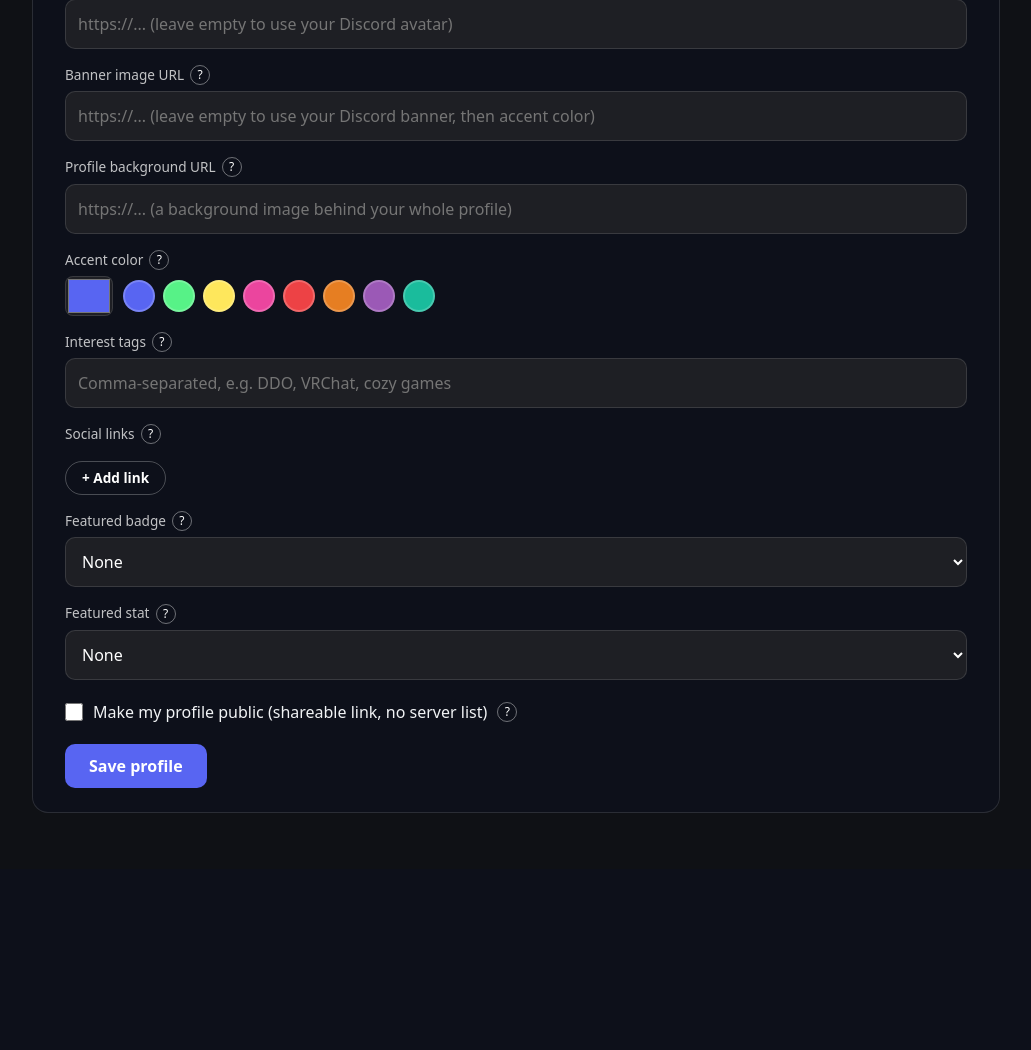
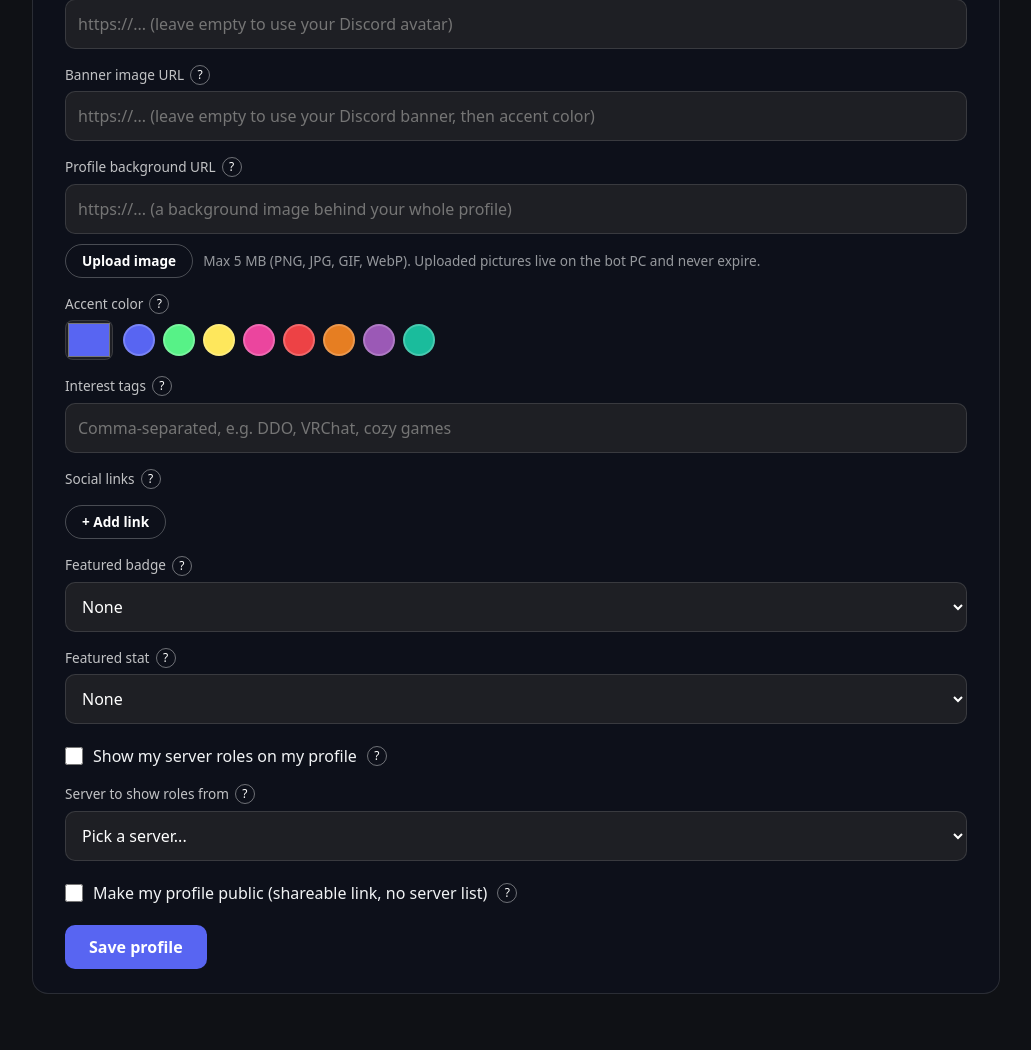
Before and after one commit to poos241/Discord-Testing-Bot-Grounds-V1, a Flask app: page /profile/edit in a window 1280 px wide. Shown: the part 1086-2136 px from the top of the page, without its empty margins (124-1155 px from the left). Before the commit the page ends 1899 px from the top, so only its background shows below. Run offline with Flask 3, Linux system fonts and the light colour scheme; the visitor is signed in with stand-in values (Sample User, id 1); data that the repository does not hold is empty.

Commit message:
Web edit page: background upload button, roles toggle + server picker, bg preflight

```diff
--- a/Discord Bot Templet Mde With Python/web/templates/profile_edit.html
+++ b/Discord Bot Templet Mde With Python/web/templates/profile_edit.html
@@ -4,7 +4,7 @@
 
 {% block body %}
 <!-- Custom profile background preview (fixed, behind everything) -->
-<div id="page-bg" style="display:none;position:fixed;inset:0;z-index:-1;
+<div id="page-bg" style="display:none;position:fixed;inset:0;z-index:-1;transform:translateZ(0);-webkit-transform:translateZ(0);
     background-size:cover;background-position:center;"></div>
 <div id="page-bg-overlay" style="display:none;position:fixed;inset:0;z-index:-1;
     background:radial-gradient(ellipse at center, rgba(0,0,0,.2) 0%, rgba(0,0,0,.68) 100%), linear-gradient(rgba(0,0,0,.3), rgba(0,0,0,.72));"></div>
@@ -129,12 +129,20 @@
 
         <label style="display:flex;align-items:center;gap:6px;font-size:.85rem;color:rgba(255,255,255,.75);margin:16px 0 6px;"
             for="background-input">Profile background URL
-            <span class="help-tip"><button type="button" class="help-btn" aria-label="Help for background">?</button><span class="help-text">A picture that fills the whole page behind your profile. Pick one that is not too busy, so your words stay easy to read.</span></span></label>
+            <span class="help-tip"><button type="button" class="help-btn" aria-label="Help for background">?</button><span class="help-text">A picture that fills the whole page behind your profile. Pick one that is not too busy, so your words stay easy to read. You can paste a link below, or press Upload image to pick a picture from your own computer instead.</span></span></label>
         <input id="background-input" type="url" maxlength="500"
             placeholder="https://... (a background image behind your whole profile)"
             style="width:100%;box-sizing:border-box;background:#1e1f24;
             border:1px solid rgba(255,255,255,.12);border-radius:10px;
             color:#fff;padding:12px;font-family:inherit;">
+        <div style="display:flex;gap:10px;align-items:center;margin-top:10px;flex-wrap:wrap;">
+            <button id="upload-bg-btn" type="button"
+                style="border:1px solid rgba(255,255,255,.25);background:transparent;color:#fff;
+                border-radius:99px;padding:6px 16px;cursor:pointer;font-size:.85rem;font-weight:700;">Upload image</button>
+            <span style="font-size:.85rem;opacity:.6;">Max 5 MB (PNG, JPG, GIF, WebP). Uploaded pictures live on the bot PC and never expire.</span>
+            <span id="upload-status" style="font-size:.85rem;"></span>
+        </div>
+        <input id="upload-bg-input" type="file" accept="image/png,image/jpeg,image/gif,image/webp" style="display:none;">
 
         <label style="display:flex;align-items:center;gap:6px;font-size:.85rem;color:rgba(255,255,255,.75);margin:16px 0 6px;">Accent color
             <span class="help-tip"><button type="button" class="help-btn" aria-label="Help for accent color">?</button><span class="help-text">Your own color. It tints your level ring, your progress bars, and the bars above each section on your profile.</span></span></label>
@@ -191,6 +199,23 @@
 
         <label style="display:flex;gap:10px;align-items:center;margin-top:20px;
             cursor:pointer;">
+            <input id="show-roles-toggle" type="checkbox" style="width:18px;height:18px;">
+            <span>Show my server roles on my profile</span>
+            <span class="help-tip"><button type="button" class="help-btn" aria-label="Help for server roles">?</button><span class="help-text">Turn this on to show the roles you have in one server you pick below. Roles show in their Discord colors. Only the server you pick is shown, never your full server list.</span></span>
+        </label>
+
+        <label style="display:flex;align-items:center;gap:6px;font-size:.85rem;color:rgba(255,255,255,.75);margin:16px 0 6px;"
+            for="roles-guild-input">Server to show roles from
+            <span class="help-tip"><button type="button" class="help-btn" aria-label="Help for roles server">?</button><span class="help-text">Pick which server your roles come from. You need to be a member of it, and the bot needs to be in it too.</span></span></label>
+        <select id="roles-guild-input"
+            style="width:100%;box-sizing:border-box;background:#1e1f24;
+            border:1px solid rgba(255,255,255,.12);border-radius:10px;
+            color:#fff;padding:12px;font-family:inherit;">
+            <option value="">Pick a server...</option>
+        </select>
+
+        <label style="display:flex;gap:10px;align-items:center;margin-top:20px;
+            cursor:pointer;">
             <input id="public-toggle" type="checkbox" style="width:18px;height:18px;">
             <span>Make my profile public (shareable link, no server list)</span>
             <span class="help-tip"><button type="button" class="help-btn" aria-label="Help for public profile">?</button><span class="help-text">Turn this on and anyone with your profile link can see it, even if they are not logged in. Your server list is never shown on public profiles.</span></span>
@@ -237,6 +262,7 @@
     var nameEl = $("edit-preview-name"), pronounsEl = $("edit-preview-pronouns");
     var pageBg = $("page-bg"), pageBgOverlay = $("page-bg-overlay");
     var pendingFeaturedBadge = "";
+    var pendingRolesGuild = "";
 
     var swWrap = $("accent-swatches");
     ACCENTS.forEach(function(c) {
@@ -315,15 +341,28 @@
         }
     }
 
+    var bgTimer = null;
     function updateBackgroundPreview() {
-        if (backgroundInput.value) {
-            pageBg.style.backgroundImage = "url(" + backgroundInput.value + ")";
-            pageBg.style.display = "";
-            pageBgOverlay.style.display = "";
-        } else {
-            pageBg.style.display = "none";
-            pageBgOverlay.style.display = "none";
-        }
+        if (bgTimer) clearTimeout(bgTimer);
+        bgTimer = setTimeout(function() {
+            var url = backgroundInput.value;
+            if (!url) {
+                pageBg.style.display = "none";
+                pageBgOverlay.style.display = "none";
+                return;
+            }
+            var img = new Image();
+            img.onload = function() {
+                pageBg.style.backgroundImage = "url(" + url + ")";
+                pageBg.style.display = "";
+                pageBgOverlay.style.display = "";
+            };
+            img.onerror = function() {
+                pageBg.style.display = "none";
+                pageBgOverlay.style.display = "none";
+            };
+            img.src = url;
+        }, 300);
     }
 
     // ---- Social link manager (up to 10) ----
@@ -370,6 +409,53 @@
         rows.appendChild(row);
         updateSocialCount();
     }
+
+    // ---- Background image upload (max 5 MB) ----
+    $("upload-bg-btn").addEventListener("click", function() { $("upload-bg-input").click(); });
+    $("upload-bg-input").addEventListener("change", function() {
+        var file = $("upload-bg-input").files[0];
+        if (!file) return;
+        var status = $("upload-status");
+        if (file.size > 5 * 1024 * 1024) {
+            status.textContent = "That image is too big. Max size is 5 MB.";
+            $("upload-bg-input").value = "";
+            return;
+        }
+        if (!file.type.match(/^image\/(png|jpeg|gif|webp)$/)) {
+            status.textContent = "That file type is not allowed. Use PNG, JPG, GIF, or WebP.";
+            $("upload-bg-input").value = "";
+            return;
+        }
+        status.textContent = "Uploading...";
+        fetch("/api/csrf", {credentials: "same-origin"})
+            .then(function(r) { return r.json(); })
+            .then(function(csrf) {
+                var form = new FormData();
+                form.append("file", file);
+                return fetch("/api/profile/background-upload", {
+                    method: "POST",
+                    credentials: "same-origin",
+                    headers: {"X-CSRF-Token": csrf.token || csrf.csrf_token || ""},
+                    body: form
+                });
+            })
+            .then(function(r) { return r.json(); })
+            .then(function(data) {
+                if (data && data.success) {
+                    backgroundInput.value = data.url;
+                    updateBackgroundPreview();
+                    updateCompletion();
+                    status.textContent = "Uploaded!";
+                } else {
+                    status.textContent = (data && data.error) || "Could not upload.";
+                }
+                $("upload-bg-input").value = "";
+            })
+            .catch(function() {
+                status.textContent = "Could not upload.";
+                $("upload-bg-input").value = "";
+            });
+    });
 
     $("add-social-btn").addEventListener("click", function() {
         addSocialRow("");
@@ -484,6 +570,10 @@
         previewSocials();
 
         publicToggle.checked = !!p.public;
+        $("show-roles-toggle").checked = !!p.show_roles;
+        pendingRolesGuild = p.roles_guild_id || "";
+        var ropt = document.querySelector('#roles-guild-input option[value="' + pendingRolesGuild + '"]');
+        if (ropt) $("roles-guild-input").value = pendingRolesGuild;
         pendingFeaturedBadge = p.featured_badge || "";
         var opt = document.querySelector('#featured-badge-input option[value="' + pendingFeaturedBadge + '"]');
         if (opt) $("featured-badge-input").value = pendingFeaturedBadge;
@@ -495,6 +585,24 @@
         .then(function(r) { return r.ok ? r.json() : null; })
         .then(function(data) {
             if (data && data.profile) fillForm(data.profile);
+        })
+        .catch(function() {});
+
+    fetch("/api/servers", {credentials: "same-origin"})
+        .then(function(r) { return r.ok ? r.json() : null; })
+        .then(function(data) {
+            var servers = (data && data.servers) || [];
+            var sel = $("roles-guild-input");
+            servers.forEach(function(s) {
+                var opt = document.createElement("option");
+                opt.value = s.id;
+                opt.textContent = s.name;
+                sel.appendChild(opt);
+            });
+            if (pendingRolesGuild) {
+                var opt = document.querySelector('#roles-guild-input option[value="' + pendingRolesGuild + '"]');
+                if (opt) $("roles-guild-input").value = pendingRolesGuild;
+            }
         })
         .catch(function() {});
 
@@ -543,6 +651,8 @@
                         socials: collectSocials(),
                         featured_badge: $("featured-badge-input").value,
                         featured_stat: $("featured-stat-input").value,
+                        show_roles: $("show-roles-toggle").checked,
+                        roles_guild_id: $("roles-guild-input").value,
                         public: publicToggle.checked
                     })
                 });
```
